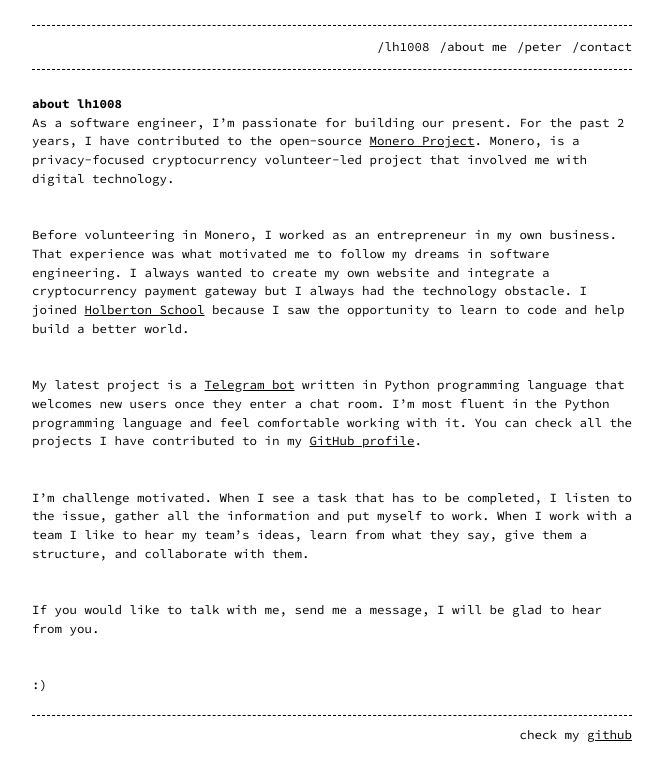
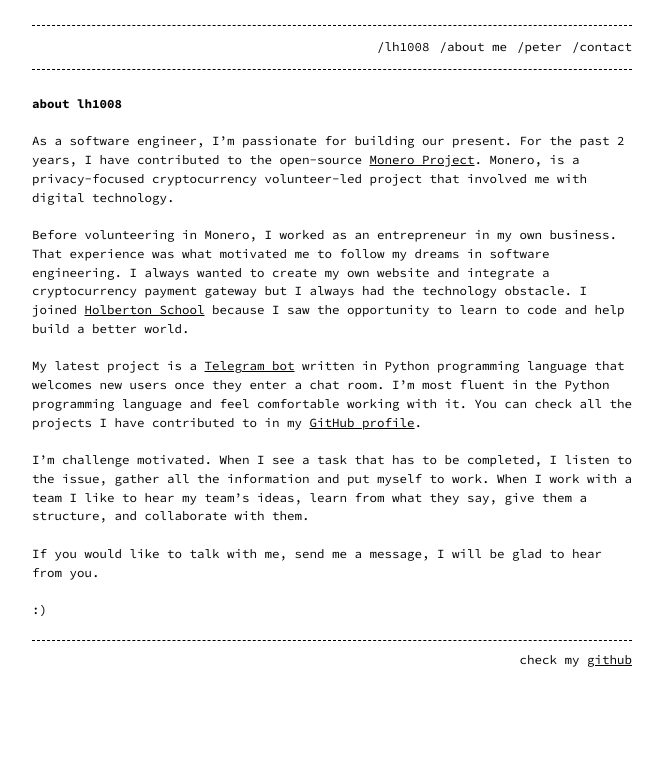
Before and after one commit to lh1008/lh1008.github.io, a Jekyll site: the page built from about.md, in a window 1280 px wide. Shown: the top 781 px of the page, without its empty margins (308-971 px from the left). Built offline with Jekyll 4.4.1, drawn with Linux system fonts in a browser that asks for light colours.

Commit message:
Fixing linebreak br element in about

```diff
--- a/about.md
+++ b/about.md
@@ -6,14 +6,14 @@ permalink: /about/
 
 # about lh1008
 
-As a software engineer, I'm passionate for building our present. For the past 2 years, I have contributed to the open-source [Monero Project](https://web.getmonero.org/). Monero, is a privacy-focused cryptocurrency volunteer-led project that involved me with digital technology.
-<br />
-Before volunteering in Monero, I worked as an entrepreneur in my own business. That experience was what motivated me to follow my dreams in software engineering. I always wanted to create my own website and integrate a cryptocurrency payment gateway but I always had the technology obstacle. I joined [Holberton School](https://www.holbertonschool.com/) because I saw the opportunity to learn to code and help build a better world.
-<br>
-My latest project is a [Telegram bot](https://repo.getmonero.org/lh1008/monerojobsbot) written in Python programming language that welcomes new users once they enter a chat room. I'm most fluent in the Python programming language and feel comfortable working with it. You can check all the projects I have contributed to in my [GitHub profile](https://github.com/lh1008/).
-<br>
-I'm challenge motivated. When I see a task that has to be completed, I listen to the issue, gather all the information and put myself to work. When I work with a team I like to hear my team's ideas, learn from what they say, give them a structure, and collaborate with them.
-<br>
-If you would like to talk with me, send me a message, I will be glad to hear from you.
-<br>
-:)
+<br>As a software engineer, I'm passionate for building our present. For the past 2 years, I have contributed to the open-source [Monero Project](https://web.getmonero.org/). Monero, is a privacy-focused cryptocurrency volunteer-led project that involved me with digital technology.
+
+<br>Before volunteering in Monero, I worked as an entrepreneur in my own business. That experience was what motivated me to follow my dreams in software engineering. I always wanted to create my own website and integrate a cryptocurrency payment gateway but I always had the technology obstacle. I joined [Holberton School](https://www.holbertonschool.com/) because I saw the opportunity to learn to code and help build a better world.
+
+<br>My latest project is a [Telegram bot](https://repo.getmonero.org/lh1008/monerojobsbot) written in Python programming language that welcomes new users once they enter a chat room. I'm most fluent in the Python programming language and feel comfortable working with it. You can check all the projects I have contributed to in my [GitHub profile](https://github.com/lh1008/).
+
+<br>I'm challenge motivated. When I see a task that has to be completed, I listen to the issue, gather all the information and put myself to work. When I work with a team I like to hear my team's ideas, learn from what they say, give them a structure, and collaborate with them.
+
+<br>If you would like to talk with me, send me a message, I will be glad to hear from you.
+
+<br>:)
```
